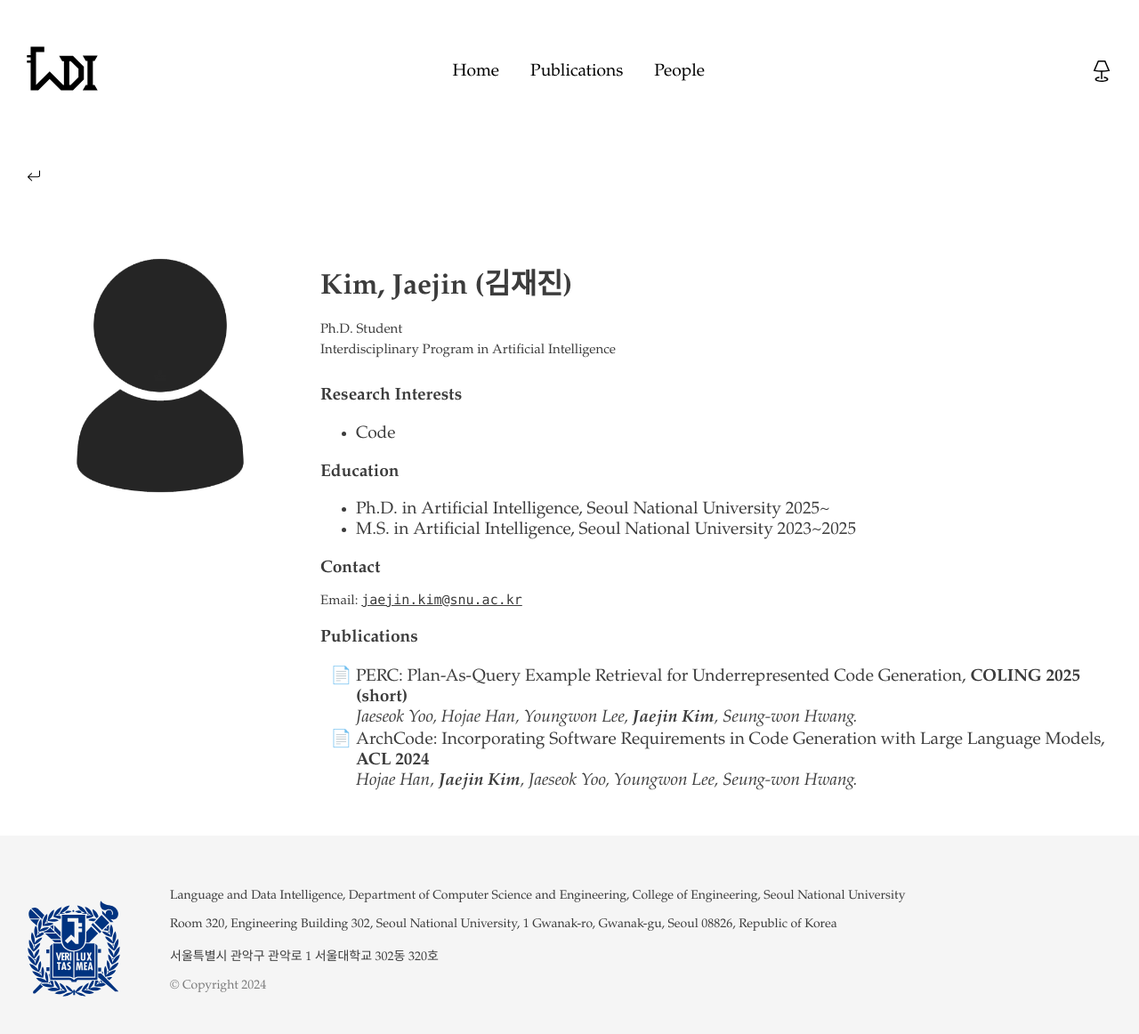
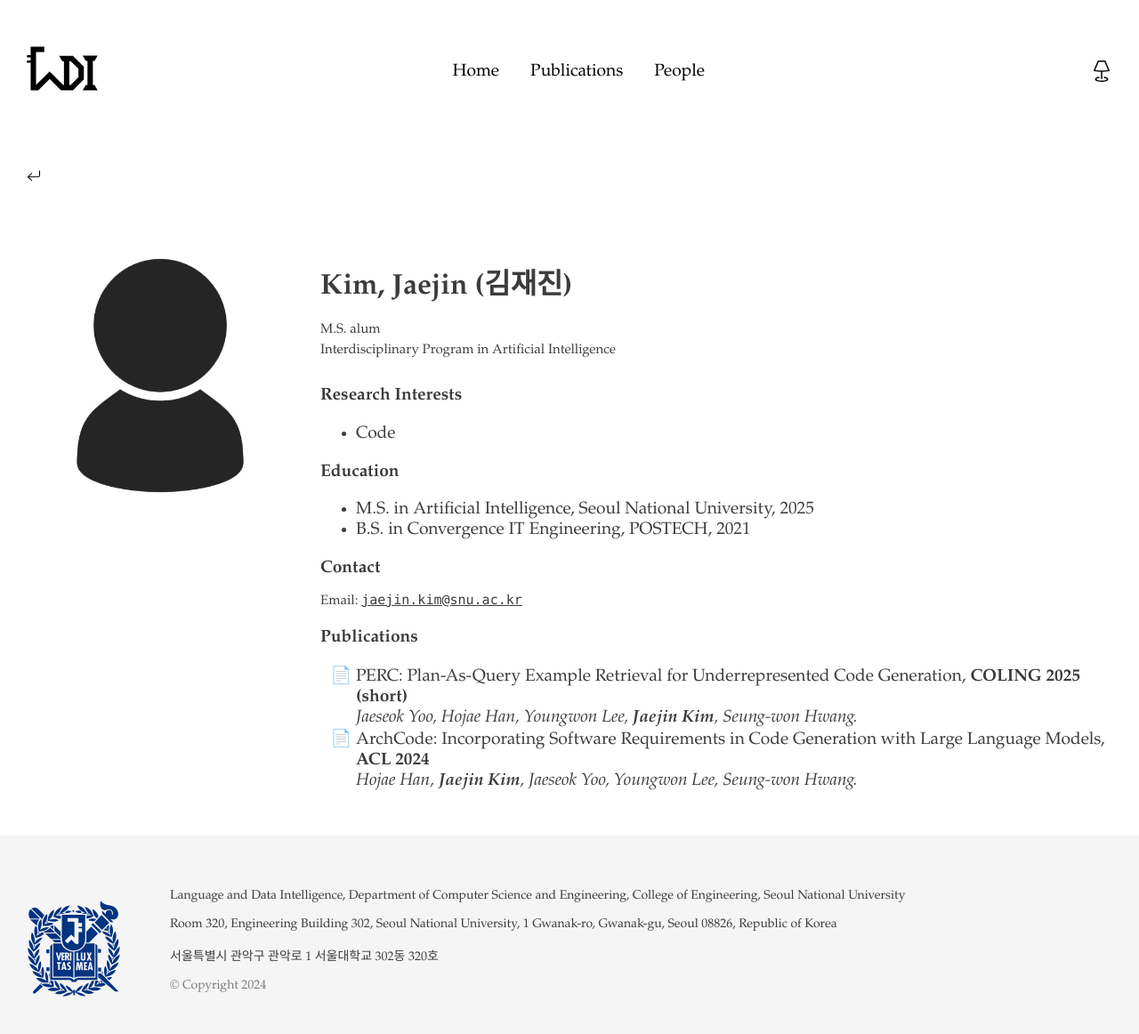
Before and after one commit to ldilab/ldilab.github.io, a Jekyll site: the page built from _people/kimjj.md, in a window 1280 px wide. Shown: the whole page at 89% size. Built offline with Jekyll 4.4.1, drawn with Linux system fonts in a browser that asks for light colours.

Commit message:
Update members

```diff
--- a/_data/alumni.yml
+++ b/_data/alumni.yml
@@ -63,6 +63,9 @@
     - name: Jaeseok Yoo
       year: 2025
       profile: yoojs
+    - name: Jaejin Kim
+      year: 2025
+      profile: kimjj
     - name: Myeongho Jung
       year: 2022
     - name: Hoyoung Kim
--- a/_people/kimjj.md
+++ b/_people/kimjj.md
@@ -2,13 +2,13 @@
 short_name: kimjj
 name: Kim Jaejin
 korean_name: 김재진
-position: Ph.D. Student
+position: M.S. alum
 department: Interdisciplinary Program in Artificial Intelligence
 interests:
  - "Code"
 education:
- - "Ph.D. in Artificial Intelligence, Seoul National University 2025~"
- - "M.S. in Artificial Intelligence, Seoul National University 2023~2025"
+ - "M.S. in Artificial Intelligence, Seoul National University, 2025"
+ - "B.S. in Convergence IT Engineering, POSTECH, 2021"
 mail: jaejin.kim@snu.ac.kr
 photo: nopicture.png
 timestamp: 2023-2-3
```
